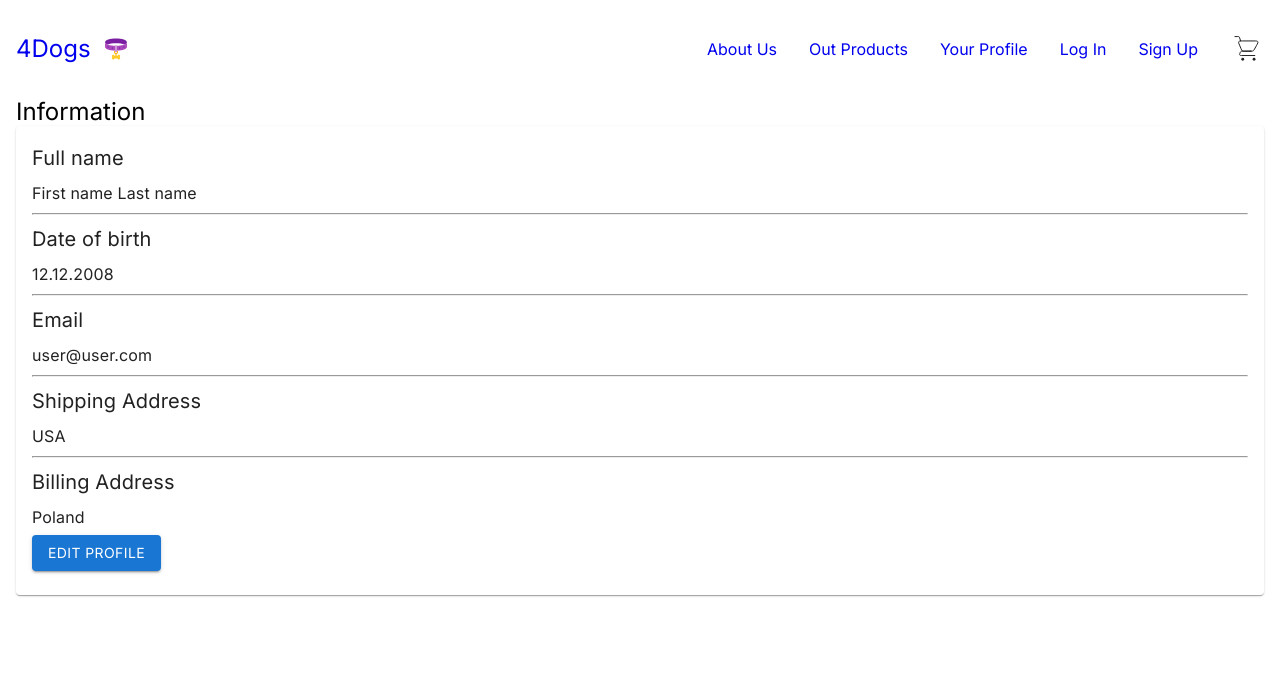
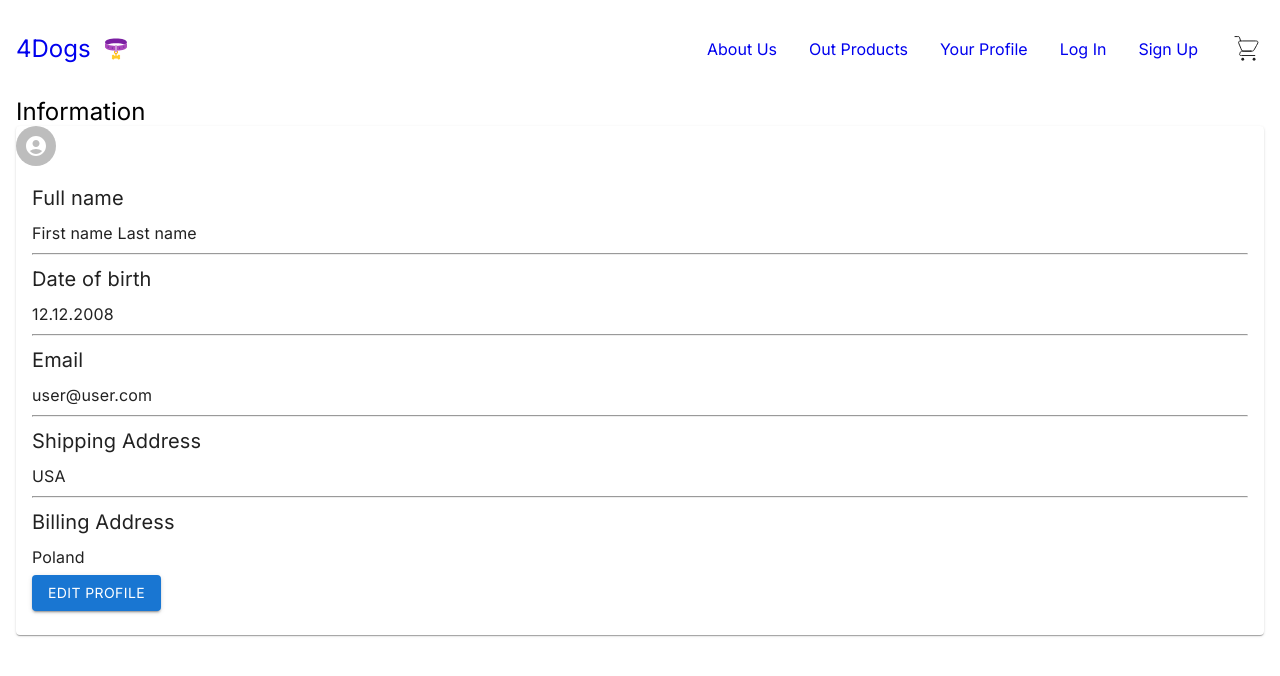
Before and after one commit to eugenekhovaiev/eCommerce-Application, a React (Vite) app: page /profile in a window 1280 px wide. Shown: the top 676 px of the page. Built offline with nearby package versions, Linux system fonts and the light colour scheme; what @commercetools/platform-sdk, @commercetools/sdk-client-v2 would draw is missing.

Commit message:
feat: add user icon

```diff
--- a/src/pages/profile/Profile.tsx
+++ b/src/pages/profile/Profile.tsx
@@ -1,4 +1,5 @@
-import { Card, CardContent, Typography, Button } from '@mui/material';
+import { Card, CardContent, Typography, Button, Avatar } from '@mui/material';
+import { AccountCircle } from '@mui/icons-material';
 
 const Profile = (): JSX.Element => {
   return (
@@ -6,6 +7,9 @@ const Profile = (): JSX.Element => {
       <div className="container profile__container">
         <h2 className="profile__title">Information</h2>
         <Card>
+          <Avatar>
+            <AccountCircle />
+          </Avatar>
           <CardContent>
             <div className="profile__row">
               <Typography variant="h6" gutterBottom>
```
